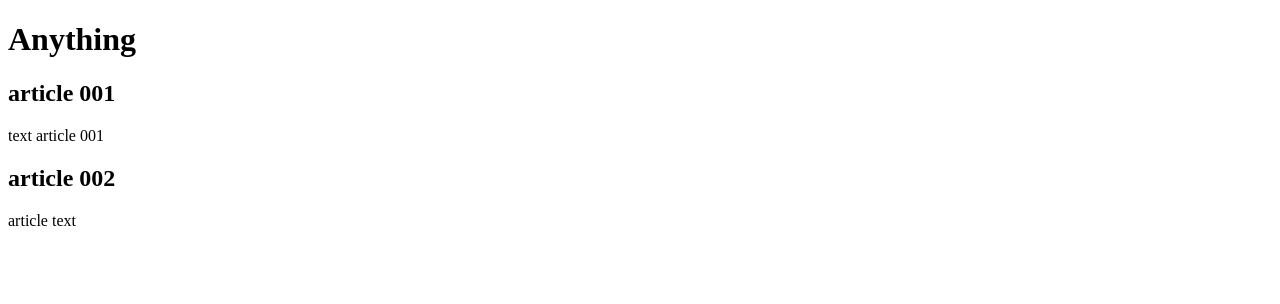
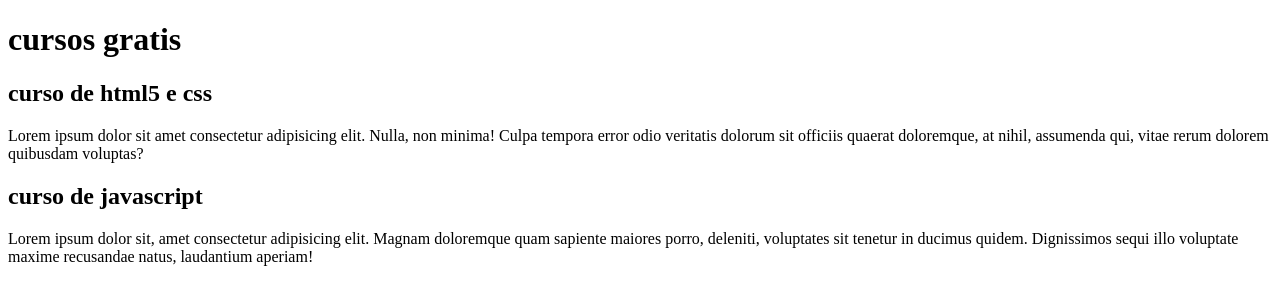
Before and after one commit to theohenriqueazevedo/project-website, a plain HTML site: page index.html in a window 1280 px wide. Drawn offline with Linux system fonts and the light colour scheme.

Commit message:
start writng conteudo

```diff
--- a/index.html
+++ b/index.html
@@ -8,14 +8,14 @@
 <body>
     <main>
         <header>
-            <h1>Anything</h1>
+            <h1>cursos gratis</h1>
             <article>
-                <h2>article 001</h2>
-                <p>text article 001</p>
+                <h2>curso de html5 e css</h2>
+                <p>Lorem ipsum dolor sit amet consectetur adipisicing elit. Nulla, non minima! Culpa tempora error odio veritatis dolorum sit officiis quaerat doloremque, at nihil, assumenda qui, vitae rerum dolorem quibusdam voluptas?</p>
             </article>
             <article>
-                <h2>article 002</h2>
-                <p>article text</p>
+                <h2>curso de javascript</h2>
+                <p>Lorem ipsum dolor sit, amet consectetur adipisicing elit. Magnam doloremque quam sapiente maiores porro, deleniti, voluptates sit tenetur in ducimus quidem. Dignissimos sequi illo voluptate maxime recusandae natus, laudantium aperiam!</p>
             </article>
         </header>
     </main>
```
